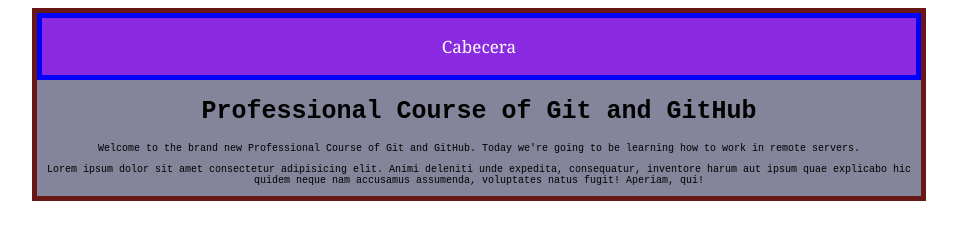
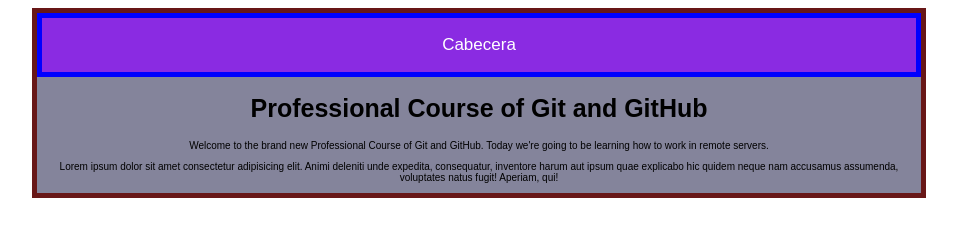
Before and after one commit to enriqueformoso/practice, a plain HTML site: page index.html in a window 1280 px wide. Shown: the whole page, without its empty margins (161-1118 px from the left). Drawn offline with Linux system fonts and the light colour scheme.

Commit message:
Se cambia fuente por una mas bonita

```diff
--- a/CSS/styles.css
+++ b/CSS/styles.css
@@ -18,7 +18,7 @@ html {
 }
 
 #cabecera p {
-    font-family: Georgia, 'Times New Roman', Times, serif;
+    font-family: Arial, Helvetica, sans-serif;
     font-size: 1.7rem;
     color: white;
 }
@@ -26,7 +26,7 @@ html {
 #container {
     width: 70%;
     padding: 0;
-    font-family: 'Courier New', Courier, monospace;
+    font-family: Arial, Helvetica, sans-serif;
     text-align: center;
     border: .5rem solid rgb(104, 23, 23);
     background-color: rgb(132, 132, 155);
```
